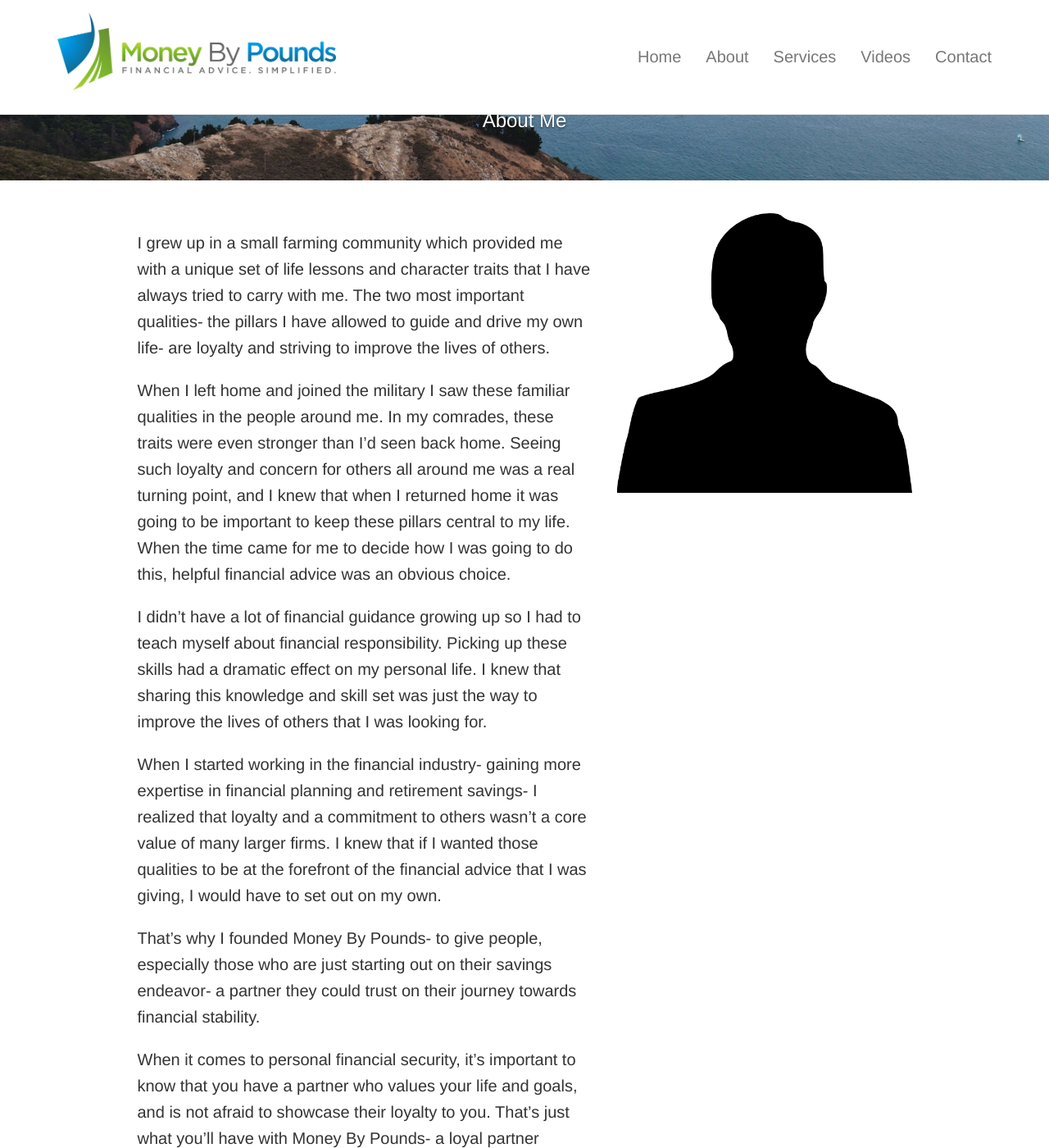
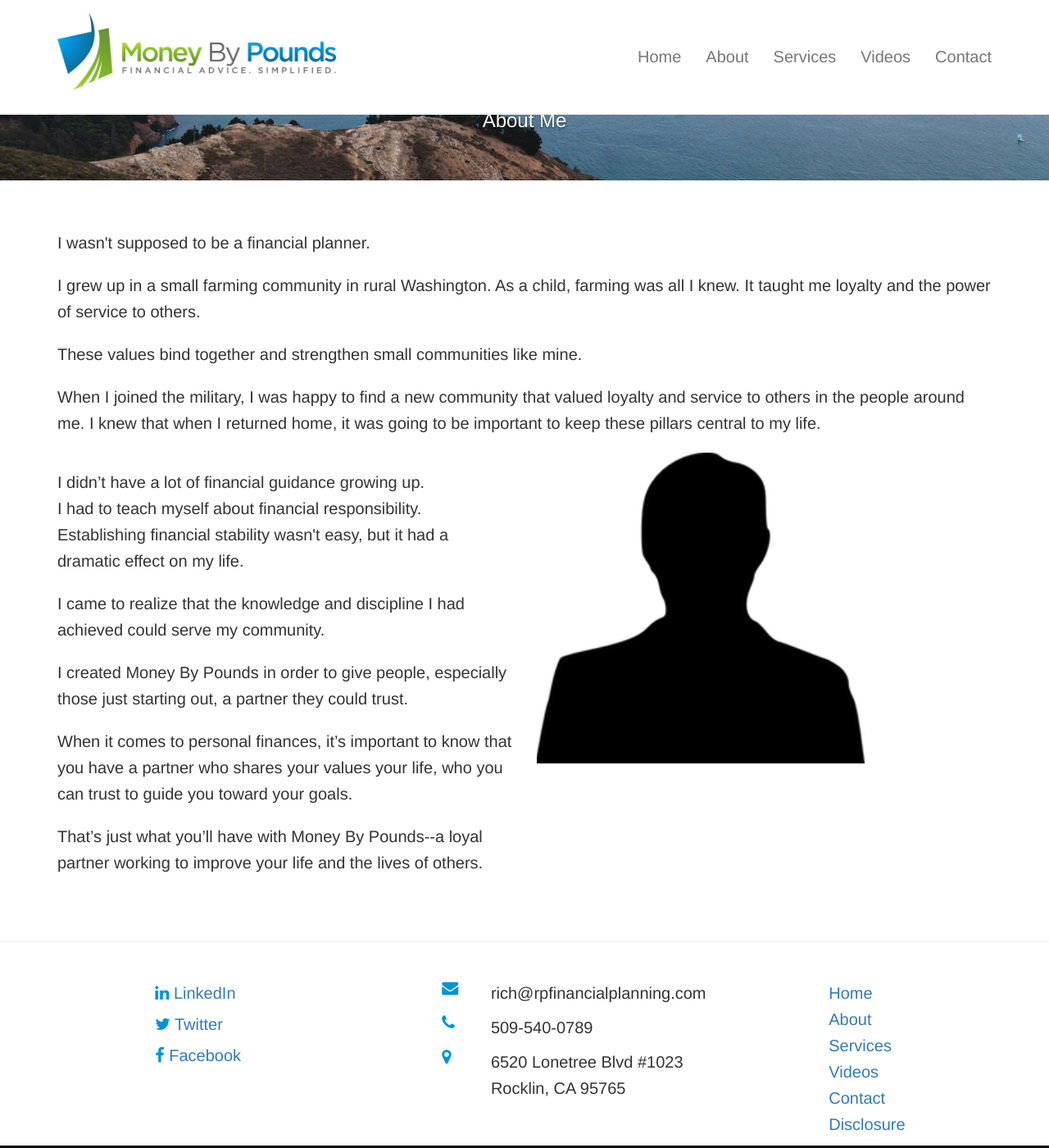
Before and after one commit to MoneyByPounds/MoneyByPounds.github.io, a Jekyll site: the page built from about.html, in a window 1280 px wide and 1400 px high, scrolled down 336 px. Shown: the whole window at 82% size. Built offline with Jekyll 4.4.1, drawn with Linux system fonts in a browser that asks for light colours; some of the changed text lies outside the part shown.

Commit message:
udpates about page

```diff
--- a/about.html
+++ b/about.html
@@ -22,55 +22,66 @@ title: About
   <div class="section-body">
     <div class="container">
       <div class="row">
-        <div class="col-sm-offset-1 col-sm-6">
+
+
+        <div class="col-sm-12">
           <p>
-            I grew up in a small farming community which provided me with a unique
-            set of life lessons and character traits that I have always tried to
-            carry with me. The two most important qualities- the pillars I have allowed
-            to guide and drive my own life- are loyalty and striving to improve the
-            lives of others.
+          I wasn't supposed to be a financial planner.
           </p>
           <p>
-            When I left home and joined the military I saw these familiar qualities
-            in the people around me. In my comrades, these traits were even stronger
-            than I’d seen back home. Seeing such loyalty and concern for others all
-            around me was a real turning point, and I knew that when I returned home
-            it was going to be important to keep these pillars central to my life.
-            When the time came for me to decide how I was going to do this, helpful
-            financial advice was an obvious choice.
+
+          I grew up in a small farming community in rural Washington. As a child, farming was all I knew.
+          It taught me loyalty and the power of service to others.
           </p>
           <p>
-            I didn’t have a lot of financial
-            guidance growing up so I had to teach myself about financial responsibility.
-            Picking up these skills had a dramatic effect on my personal life. I knew
-            that sharing this knowledge and skill set was just the way to improve the
-            lives of others that I was looking for.
+
+          These values bind together and strengthen small communities like mine.
+
           </p>
           <p>
-            When I started working in the financial industry- gaining more expertise in
-            financial planning and retirement savings- I realized that loyalty and a
-            commitment to others wasn’t a core value of many larger firms. I knew that
-            if I wanted those qualities to be at the forefront of the financial advice
-            that I was giving, I would have to set out on my own.
+          When I joined the military, I was happy to find a new community that valued loyalty and service to others in the people around me.
+
+          I knew that when I returned home, it was going to be important to keep these pillars central to my life.
+
+          </p>
+
+        </div>
+      </div>
+
+      <div class="row">
+        <div class="col-sm-6">
+
+          <p>
+          I didn’t have a lot of financial guidance growing up.
+
+          <br />
+          I had to teach myself about financial responsibility.  Establishing financial stability wasn't easy, but it had a dramatic effect on my life.
           </p>
           <p>
-            That’s why I founded Money By Pounds- to give people, especially those who
-            are just starting out on their savings endeavor- a partner they could trust
-            on their journey towards financial stability.
+          I came to realize that the knowledge and discipline I had achieved could serve my community.
           </p>
           <p>
-            When it comes to personal financial security, it’s important to know that you
-            have a partner who values your life and goals, and is not afraid to showcase
-            their loyalty to you. That’s just what you’ll have with Money By Pounds- a
-            loyal partner working to improve your life and the lives of others.
+          I created Money By Pounds in order to give people, especially those just starting out, a partner they could trust.
+          </p>
+          <p>
+          When it comes to personal finances, it’s important to know that you
+          have a partner who shares your values your life, who you can trust to guide you toward your goals.
+          </p>
+
+          <p>
+          That’s just what you’ll have with Money By Pounds--a
+          loyal partner working to improve your life and the lives of others.
           </p>
         </div>
-        <div class="col-sm-4">
-          <img src="/assets/images/profile.png" alt="Profile picture" class="img-responsive">
+
+        <div class="col-sm-6">
+          <img src="/assets/images/profile.png" alt="Profile picture" class="img-responsive profile-pic">
         </div>
-      </div>
-    </div>
-  </div>
+
+      </div><!-- /row -->
+
+    </div><!-- container -->
+  </div><!-- section body -->
 
 </section>
 <hr/>
--- a/assets/css/_about.scss
+++ b/assets/css/_about.scss
@@ -3,3 +3,8 @@
     margin: 1em 0;
   }
 }
+
+.profile-pic {
+  width: 400px;
+  height: auto;
+}
--- a/index.html
+++ b/index.html
@@ -1,6 +1,6 @@
 ---
 layout: default
-title: Homepage
+title: Money By Pounds
 ---
 <section id="home">
 
```
Also changed, not shown: assets/images/profile.png, 2 other files.
